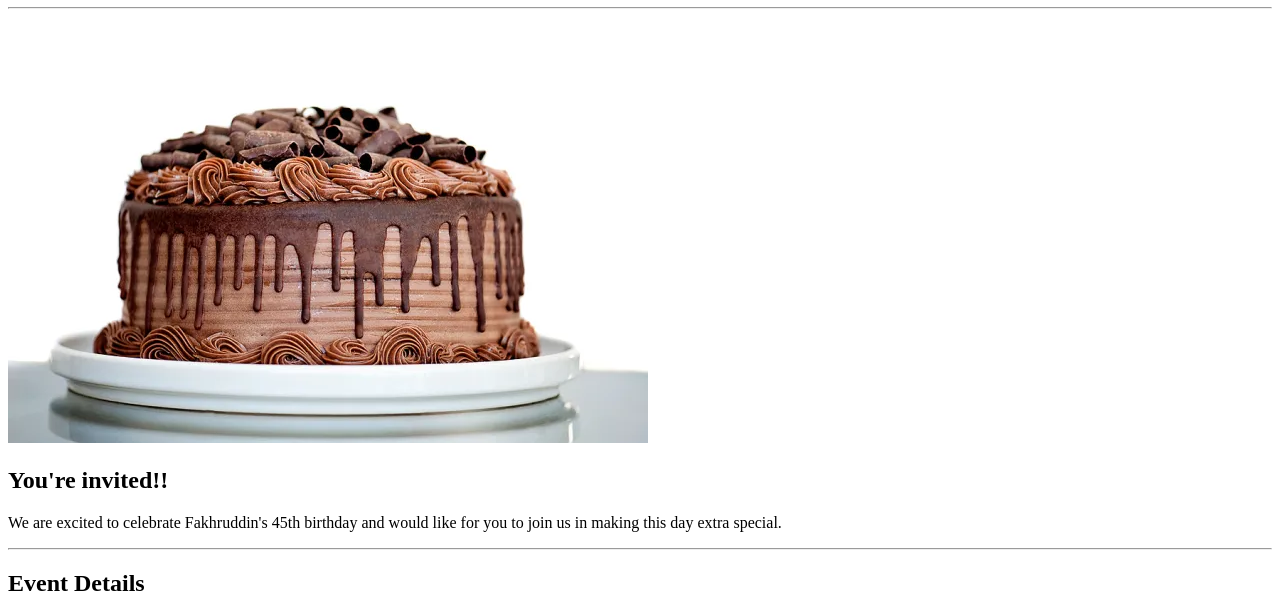
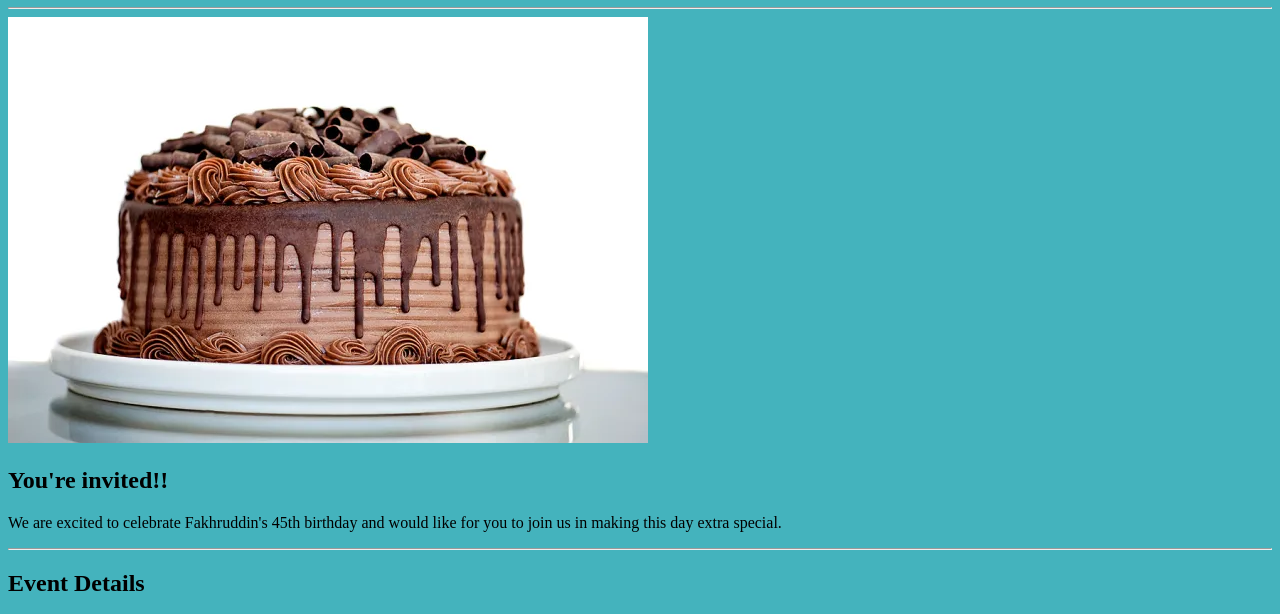
Before and after one commit to Fakhruddin-Hussain/birthday-celebration, a plain HTML site: page index.html in a window 1280 px wide. Shown: the part 73-687 px from the top of the page. Drawn offline with Linux system fonts and the light colour scheme.

Commit message:
Update index.html

```diff
--- a/index.html
+++ b/index.html
@@ -4,6 +4,9 @@
 <!DOCTYPE html>
 <html lang="en">
     <head>
+    <style>
+        html{background: rgb(68, 179, 189);}
+    </style>
     <meta charset="UTF-8">
     <meta name="viewport" content="width=device-width, initial-scale=1.0">
     <title>Birthday Invite</title>
```
